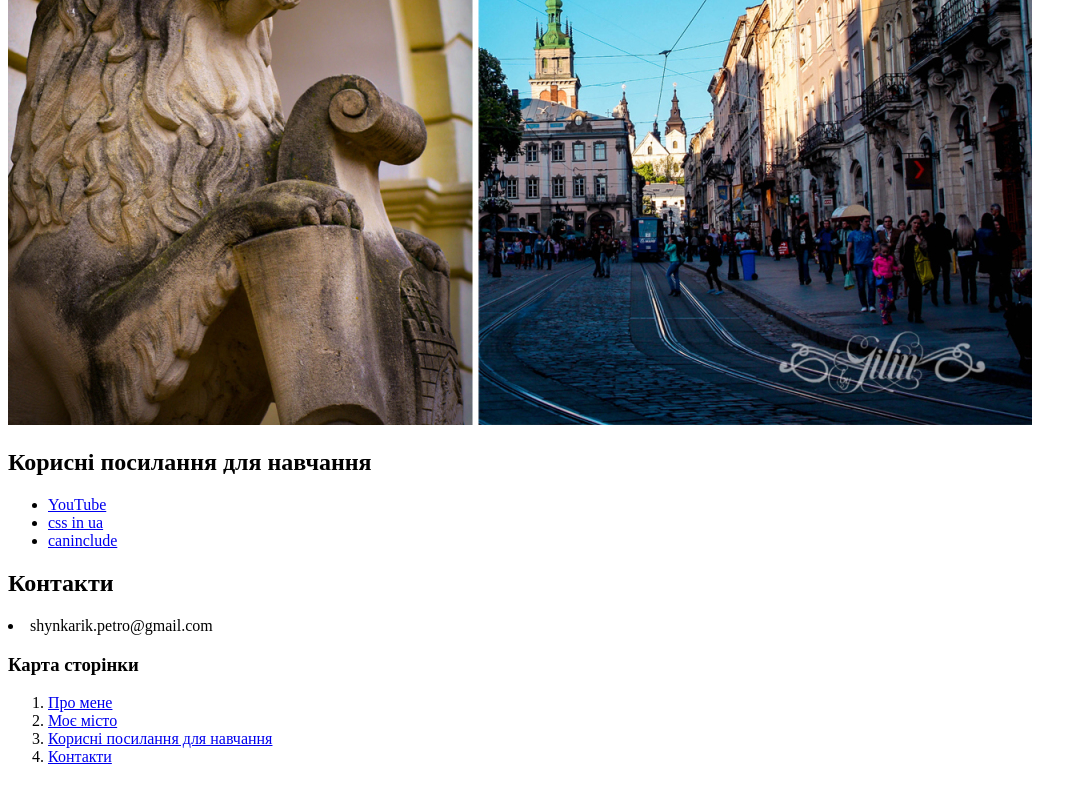
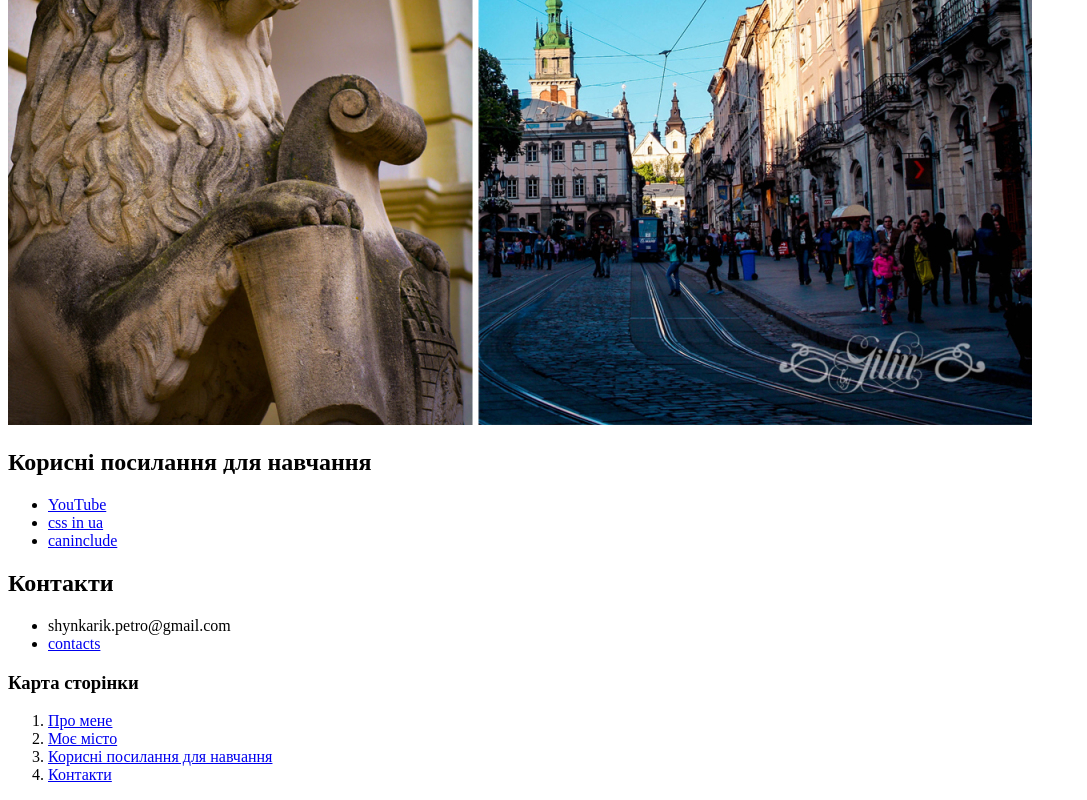
Before and after one commit to PetroShynkaryk/lessons, a plain HTML site: page lesson2/index.html in a window 1280 px wide. Shown: the part 1654-2454 px from the top of the page, without its empty margins (0-1087 px from the left). Drawn offline with Linux system fonts and the light colour scheme.

Commit message:
Add files via upload

```diff
--- a/lesson2/index.html
+++ b/lesson2/index.html
@@ -38,7 +38,9 @@
 <footer>
   <h2 id="contacts.html">Контакти</h2>
 <div>
+  <ul>
     <li >shynkarik.petro@gmail.com</li>
+    <li><a href="contacts.html" target="_blank">contacts</a></li>
   </ul>
 </div>
 
```
Also changed, not shown: info.txt (added).
